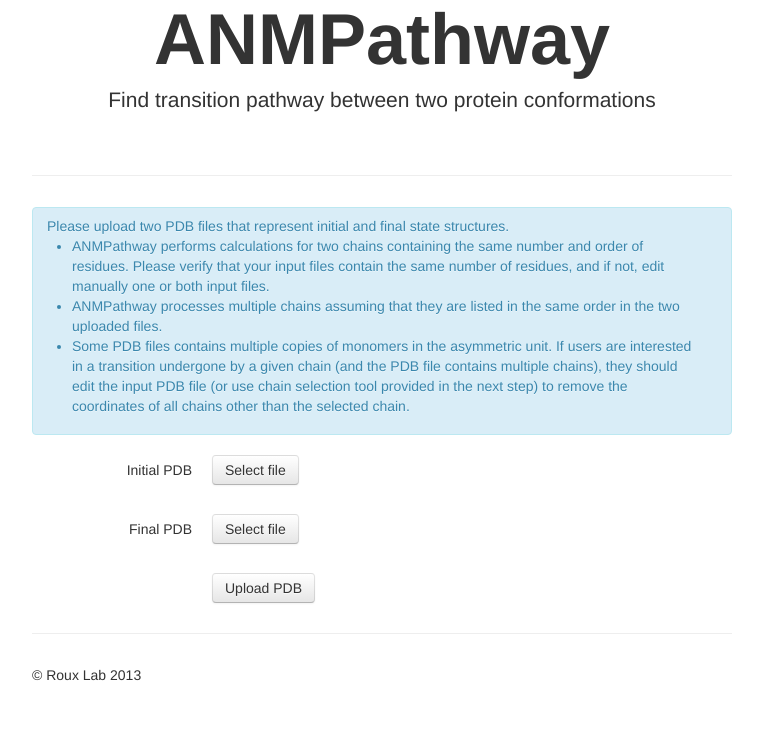
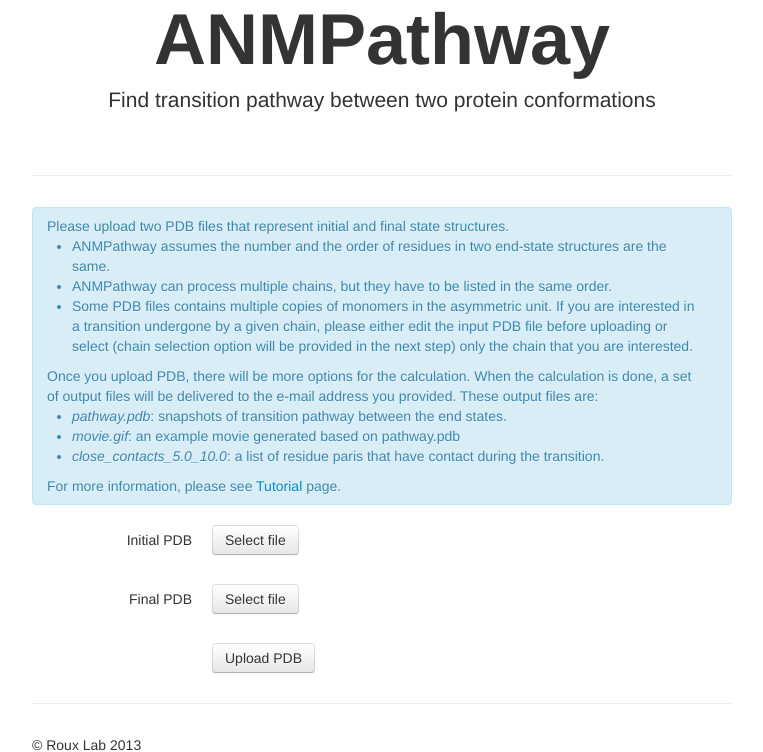
Before and after one commit to sunhwan/pathfinder, a Flask app: page / in a window 1280 px wide. Shown: the part 159-911 px from the top of the page, without its empty margins (258-1021 px from the left). Before the commit the page ends 840 px from the top, so only its background shows below. Run offline with Flask 2, Linux system fonts and the light colour scheme; some libraries are stand-ins or nearby versions.

Commit message:
template update

```diff
--- a/templates/about.html
+++ b/templates/about.html
@@ -107,7 +107,7 @@ procedure is extremely efficient.
 
 <h4>References</h4>
 <ol>
-  <li>Exploring the conformational transitions of biomolecular systems using a simple two-state anisotropic network model. <b>Avisek Das</b>, Mert Gur, Mary Hongying Cheng, Sunhwan Jo, Ivet Bahar, Benoit Roux (2013) <i>Submitted</i></li>
+  <li><a href="http://dx.doi.org/10.1371/journal.pcbi.1003521">Exploring the conformational transitions of biomolecular systems using a simple two-state anisotropic network model. <b>Avisek Das</b>, Mert Gur, Mary Hongying Cheng, Sunhwan Jo, Ivet Bahar, Benoit Roux (2014) <i>PLoS Comput. Biol.</i> 10(4) p. e1003521</a></li>
 </ol>
 </div>
 {% endblock %}
--- a/templates/index.html
+++ b/templates/index.html
@@ -112,12 +112,22 @@ function myalert(msg) {
 <form class="form-horizontal" enctype="multipart/form-data" method="POST" id='form' action="{{ action|default(url_for('upload')) }}">
 
 {% if step != 1 %}
-<div class="alert alert-info">Please upload two PDB files that represent initial and final state structures.
+<div class="alert alert-info">
+Please upload two PDB files that represent initial and final state structures.
 <ul>
-  <li>ANMPathway performs calculations for two chains containing the same number and order of residues. Please verify that your input files contain the same number of residues, and if not, edit manually one or both input files.</li>
-  <li>ANMPathway processes multiple chains assuming that they are listed in the same order in the two uploaded files.</li>
-  <li>Some PDB files contains multiple copies of monomers in the asymmetric unit. If users are interested in a transition undergone by a given chain (and the PDB file contains multiple chains), they should edit the input PDB file (or use chain selection tool provided in the next step) to remove the coordinates of all chains other than the selected chain.</li>
+  <li>ANMPathway assumes the number and the order of residues in two end-state structures are the same.</li>
+  <li>ANMPathway can process multiple chains, but they have to be listed in the same order.</li>
+  <li>Some PDB files contains multiple copies of monomers in the asymmetric unit. If you are interested in a transition undergone by a given chain, please either edit the input PDB file before uploading or select (chain selection option will be provided in the next step) only the chain that you are interested.</li>
 </ul>
+
+Once you upload PDB, there will be more options for the calculation. When the calculation is done, a set of output files will be delivered to the e-mail address you provided. These output files are:
+<ul>
+<li><i>pathway.pdb</i>: snapshots of transition pathway between the end states.</li>
+<li><i>movie.gif</i>: an example movie generated based on pathway.pdb</li>
+<li><i>close_contacts_5.0_10.0</i>: a list of residue paris that have contact during the transition.</li>
+</ul>
+
+For more information, please see <a href="http://anmpathway.lcrc.anl.gov/anmpathway.cgi/tutorial">Tutorial</a> page.
 </div>
 {% endif %}
 
```
